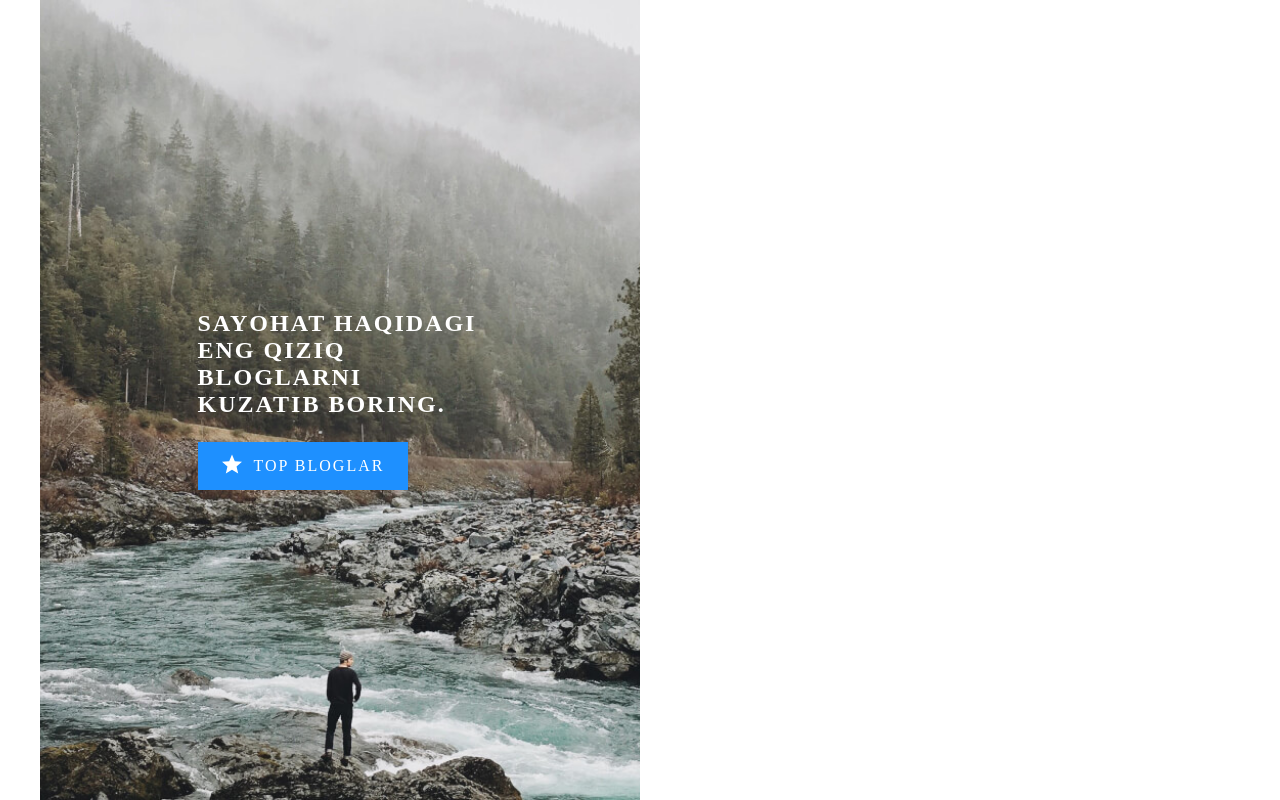
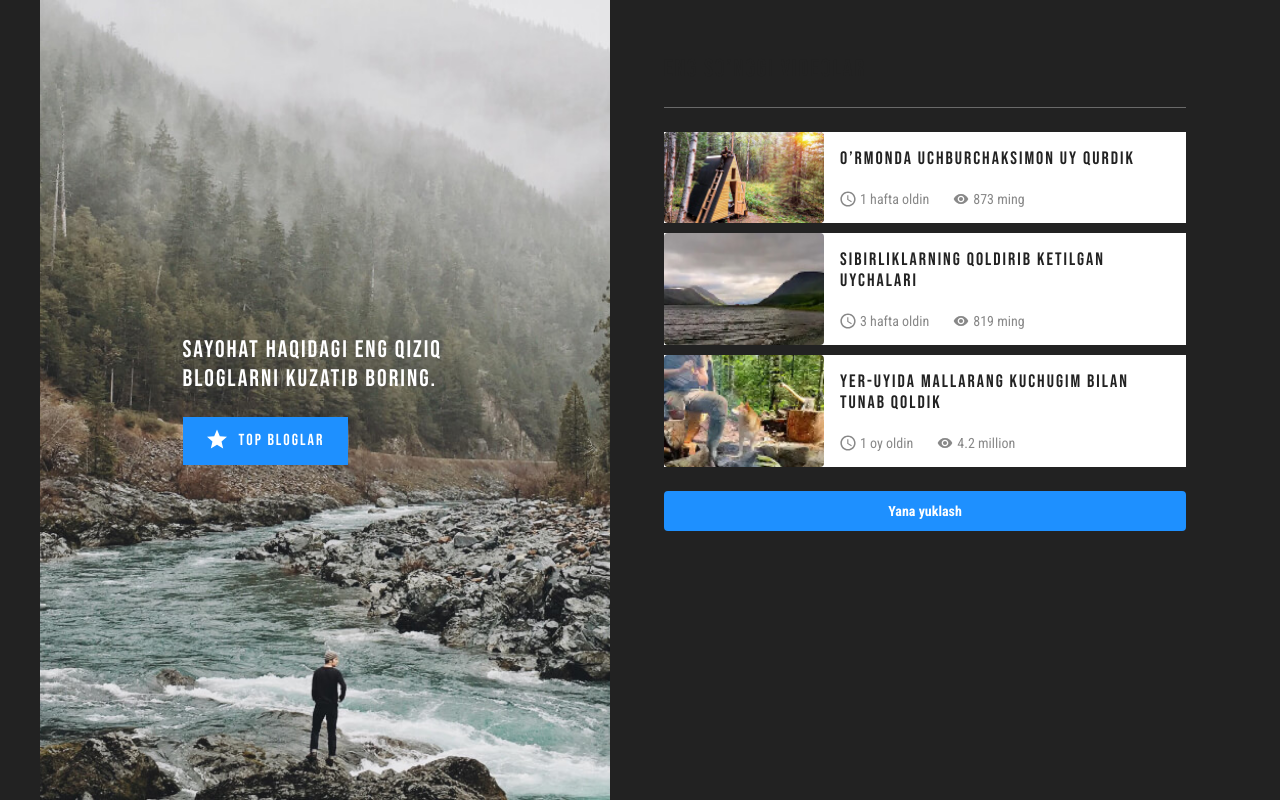
Before and after one commit to ozodbekqurbanbayev/ozodbek-articles, a plain HTML site: page index.html in a window 1280 px wide. Drawn offline with Linux system fonts and the light colour scheme.

Commit message:
site right section

```diff
--- a/css/styles.css
+++ b/css/styles.css
@@ -4,6 +4,11 @@ html{
   height: 100%;
   scroll-behavior: smooth;
 
+}
+*:focus{
+  outline: 2px dashed #1e90ff;
+  outline-offset: 2px;
+  outline-style: 3px;
 }
 *,
 *::before
@@ -18,8 +23,9 @@ body {
   margin: 0;
   font-size: 16px;
   line-height: 1.5;
-  font-family: "Arial" sans-serif;
-  background-color: #fff;
+ font-weight: 400;
+  font-family: 'Roboto Condensed', sans-serif;
+  background-color: #222;
   color: #222;
 }
 img{
@@ -61,6 +67,7 @@ margin-right: auto;
   justify-content: center;
   align-items: center;
  width: 100%;
+ padding: 24px;
  max-width: 600px;
  background-image: url("../img/fon.jpg");
  background-repeat:no-repeat;
@@ -79,14 +86,26 @@ margin-right: auto;
  letter-spacing: 2px;
  color: #fff;
  line-height: normal;
+ font-weight: 400;
+ font-family: 'Bebas Neue', sans-serif;
 }
 .hero-link {
   display: inline-block;
+
   background-color: rgba(30, 144, 255, 1);
   color: #fff;
   text-decoration: none;
   text-transform: uppercase;
   letter-spacing: 2px;
+  font-family: 'Bebas Neue', sans-serif;
+}
+.hero-link:hover{
+  background-color: rgba(30, 144, 255, 0.8);
+
+}
+.hero-link:active{
+  background-color: rgba(30, 144, 255, 0.6);
+
 }
 .hero-link-inner {
 display: flex;
@@ -106,9 +125,136 @@ padding: 12px 24px;
 
 
 }
-.hero-link-text {
+/* LATEST VIDEOS */
+.latest-videos {
+  width: 100%;
+  max-width: 600px;
+  padding: 54px;
+}
+.latest-videos-heading {
+  margin-top: 0;
+  margin-bottom: 24px;
+  font-size: 24px;
+  line-height: normal;
+  font-weight: 400;
+  font-family: 'Bebas Neue', sans-serif;
+  letter-spacing: 2px;
+  text-transform: uppercase;
+}
+.latest-videos-divider {
+  border: 0;
+height: 1px;
+margin-top: 24px;
+margin-bottom: 24px;
+background-color: #99999999;
+}
+.latest-videos-list {
+  padding: 0;
+  margin: 0;
+  margin-bottom: 24px;
+  list-style: none;
+}
+.latest-videos-item:not(:last-child){
+margin-bottom: 10px;
+}
+/* ITEM-LATEST-VIDEOS */
+.item-latest-videos {
+  display: flex;
+  background-color: #fff;
+}
+.item-latest-videos-img {
+  width: 160px;
+  height: auto;
+  object-fit: cover;
+  border-radius: 4px;
+}
+.item-latest-videos-info {
+  padding: 16px;
+}
+.item-latest-videos-heading {
+  margin-top: 0;
+  font-size: 18px;
+  line-height: normal;
+  font-weight: 400;
+  letter-spacing: 2px;
+  font-family: 'Bebas Neue', sans-serif;
+}
+.item-latest-videos-link {
+  display: inline-block;
+  margin-bottom: 4px;
+  text-decoration: none;
+  color: #222;
+}
+.item-latest-videos-link:hover{
+  color: rgba(30, 144, 255, 1);
+
+}
+.item-latest-videos-link:active{
+ opacity: 0.6;
+
+}
+.item-latest-videos-meta {
+  display: flex;
+  align-items: center;
+  font-size: 14px;
+  line-height: normal;
+  color: #888;
+}
+.item-latest-videos-published-at {
+  display: flex;
+  align-items: center;
+  margin-right: 24px;
+}
+.item-latest-videos-published-at::before{
+  content:"" ;
+  width: 16px;
+  height: 16px;
+  background-image: url("../img/soat.svg");
+  background-repeat:no-repeat;
+  background-position: center center;
+  background-size: contain;
+  margin-right: 4px;
+
+}
+.item-latest-videos-views {
+  display: flex;
+  align-items: center;
+
+}
+.item-latest-videos-views::before{
+  content:"" ;
+  width: 16px;
+  height: 16px;
+  background-image: url("../img/korishlar_soni.svg");
+  background-repeat:no-repeat;
+  background-position: center center;
+  background-size: contain;
+  margin-right: 4px;
+
 }
 
+/* LOAD-MORE-BUTTON */
+.load-more-button{
+display: block;
+width: 100%;
+padding: 12px;
+border: 0;
+font-size: 14px;
+line-height: normal;
+font-weight: 700;
+cursor: pointer;
+border-radius: 4px;
+background-color: rgba(30, 144, 255, 1);
+color: #fff;
+
+}
+.load-more-button:hover{
+  background-color: rgba(30, 144, 255, 0.8);
+
+}
+.load-more-button:active{
+  background-color: rgba(30, 144, 255, 0.6);
+}
 /* RETINA BG */
 @media
 only screen and (-webkit-min-device-pixel-ratio: 2),
--- a/index.html
+++ b/index.html
@@ -5,6 +5,10 @@
   <meta http-equiv="X-UA-Compatible" content="IE=edge">
   <meta name="viewport" content="width=device-width, initial-scale=1.0">
   <title>Sayohat haqida sayt</title>
+  <!-- GOOGLE-FONTS -->
+  <link rel="preconnect" href="https://fonts.googleapis.com">
+  <link rel="preconnect" href="https://fonts.gstatic.com" crossorigin>
+  <link href="https://fonts.googleapis.com/css2?family=Bebas+Neue&family=Roboto+Condensed:wght@400;700&display=swap" rel="stylesheet">
   <!-- STYLESHEET -->
   <link rel="stylesheet" href="css/normalize.css">
   <link rel="stylesheet" href="css/styles.css">
@@ -26,8 +30,65 @@
           </a>
         </div>
       </div>
+
+      <!-- LETEST VIDEOS -->
+      <section class="latest-videos">
+      <h2 class="latest-videos-heading">Eng so’nggi videolar</h2>
+      <hr class="latest-videos-divider">
+      <ul class="latest-videos-list">
+        <!-- ITEM -->
+        <li class="latest-videos-item">
+          <div class="item-latest-videos">
+            <img class="item-latest-videos-img" src="img/uchburchak_uy.jpg" alt="uchburchak_uy" width="160" height="90" srcset="img/uchburchak_uy.jpg 1x, img/uchburchak_uy@2x.jpg 2x">
+            <div class="item-latest-videos-info">
+              <h3 class="item-latest-videos-heading">
+                <a class="item-latest-videos-link" href="#">O’rmonda uchburchaksimon uy qurdik</a>
+              </h3>
+              <div class="item-latest-videos-meta">
+                <time class="item-latest-videos-published-at" datetime="2021-09-23">1 hafta oldin</time>
+                <div class="item-latest-videos-views">873 ming</div>
+              </div>
+            </div>
+          </div>
+        </li>
+<!-- ITEM -->
+<li class="latest-videos-item">
+  <div class="item-latest-videos">
+    <img class="item-latest-videos-img" src="img/sibirdagi_uylar.jpg" alt="sibirdagi_uylar" width="160" height="90" srcset="img/sibirdagi_uylar.jpg 1X, img/sibirdagi_uylar@2x.jpg 2x">
+    <div class="item-latest-videos-info">
+      <h3 class="item-latest-videos-heading">
+        <a class="item-latest-videos-link" href="#">Sibirliklarning qoldirib ketilgan uychalari</a>
+      </h3>
+      <div class="item-latest-videos-meta">
+        <time class="item-latest-videos-published-at" datetime="2021-09-09">3 hafta oldin</time>
+        <div class="item-latest-videos-views">819 ming</div>
       </div>
-    </main>
-    <script src="js/main.js"></script>
-  </body>
-  </html>
+    </div>
+  </div>
+</li>
+         <!-- ITEM -->
+         <li class="latest-videos-item">
+          <div class="item-latest-videos">
+            <img class="item-latest-videos-img" src="img/yer_uy.jpg" alt="yer_uy" width="160" height="90" srcset="img/yer_uy.jpg 1x, img/yer_uy@2x.jpg 2x">
+            <div class="item-latest-videos-info">
+              <h3 class="item-latest-videos-heading">
+                <a class="item-latest-videos-link" href="#">Yer-uyida mallarang kuchugim bilan tunab qoldik</a>
+              </h3>
+              <div class="item-latest-videos-meta">
+                <time class="item-latest-videos-published-at" datetime="2021-08-26">1 oy oldin</time>
+                <div class="item-latest-videos-views">4.2 million</div>
+              </div>
+            </div>
+          </div>
+        </li>
+
+
+
+      </ul>
+      <button class="load-more-button" type="button">Yana yuklash</button>
+    </section>
+    </div>
+  </main>
+  <script src="js/main.js"></script>
+</body>
+</html>
```
Also changed, not shown: img/korishlar_soni.svg (added), img/sibirdagi_uylar.jpg (added), img/sibirdagi_uylar@2x.jpg (added), img/soat.svg (added), img/uchburchak_uy.jpg (added), img/uchburchak_uy@2x.jpg (added), img/yer_uy.jpg (added), img/yer_uy@2x.jpg (added).
